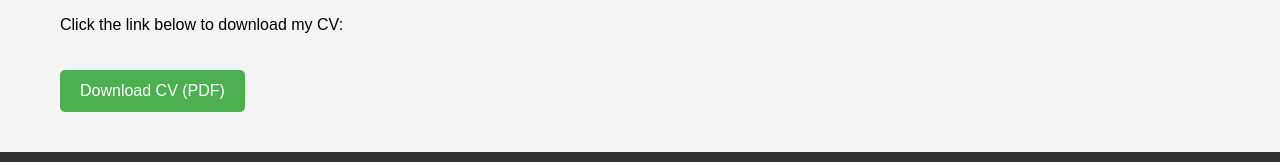
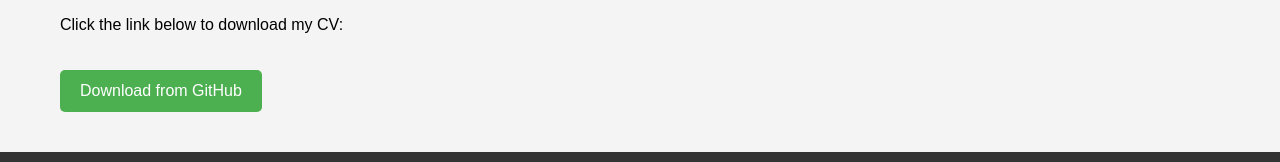
Before and after one commit to RamProsadSarker/ramprosad.github.io, a plain HTML site: page index.html in a window 1280 px wide. Shown: the part 2723-2885 px from the top of the page. Drawn offline with Linux system fonts and the light colour scheme.

Commit message:
Update index.html

```diff
--- a/index.html
+++ b/index.html
@@ -230,7 +230,7 @@
         <section id="cv">
             <h2>Download My CV</h2>
             <p>Click the link below to download my CV:</p>
-            <a href="Resume(1).pdf" class="download-btn" download>Download CV (PDF)</a>
+            <a href="https://github.com/RamProsadSarker/ramprosadsarker.github.io/blob/main/Resume%20(1).pdf" class="download-btn" download>Download from GitHub</a>
         </section>
     </div>
 
```
